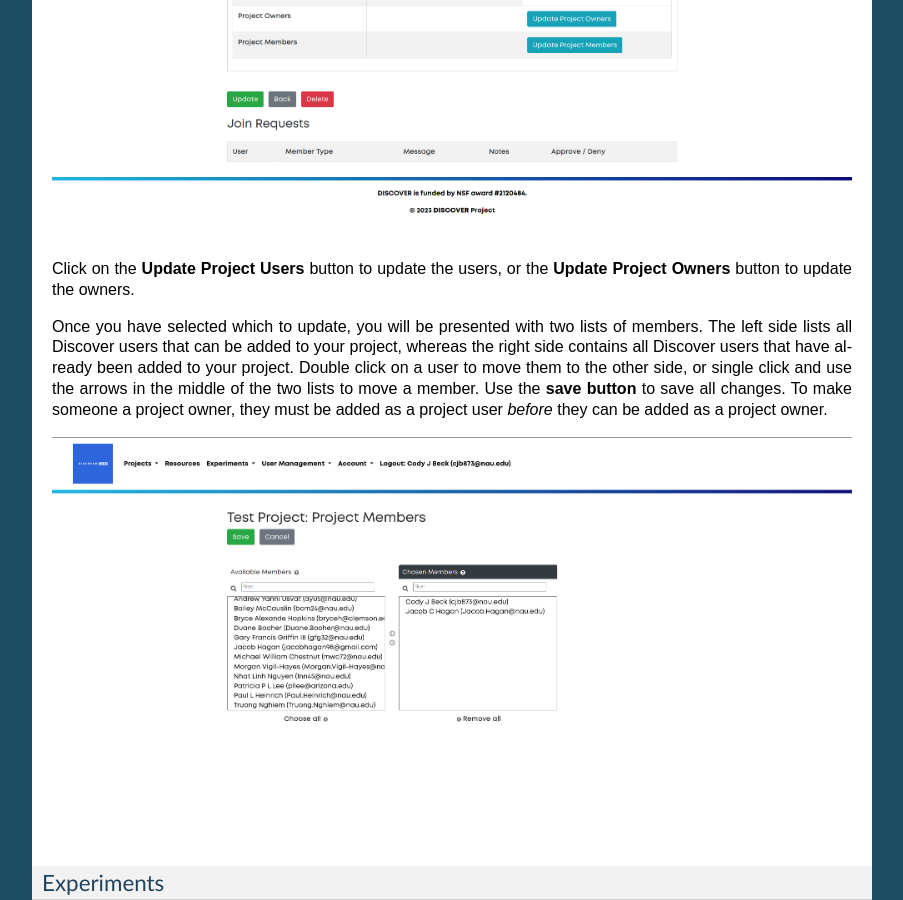
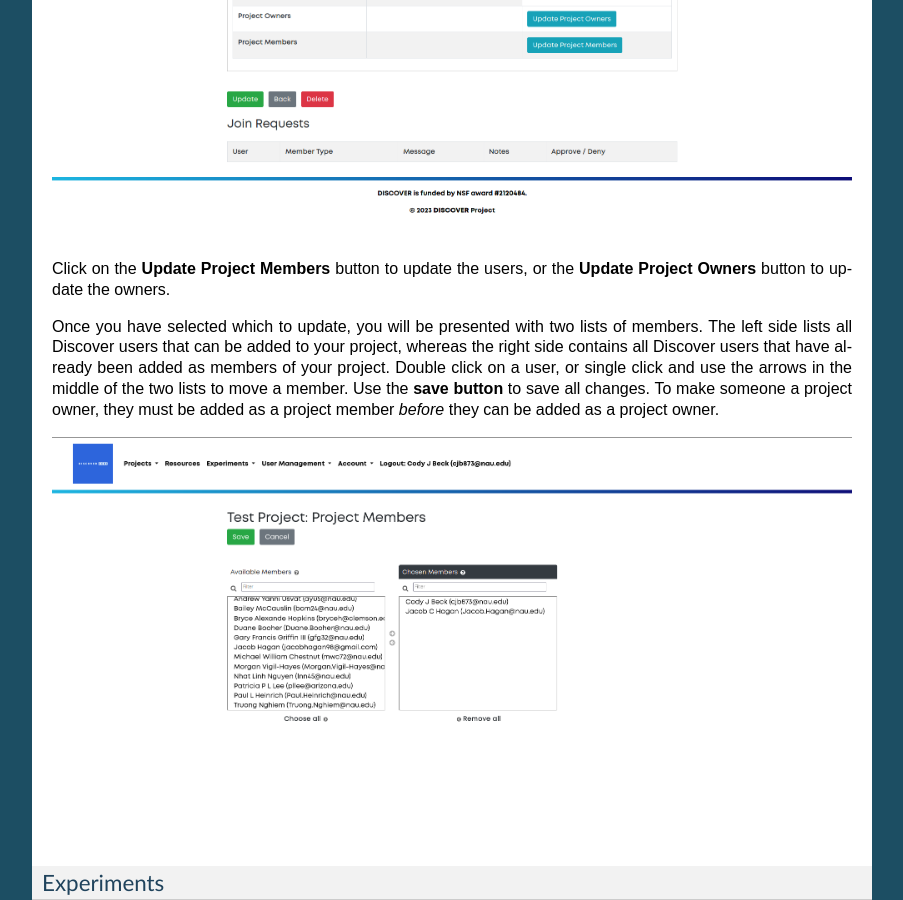
Before and after one commit to DiscoverCCRI/documentation, a Sphinx documentation site: the page built from docs/source/user_manual/project_creation.md, in a window 1280 px wide and 900 px high, scrolled down 2729 px. Shown: the whole window, without its empty margins (198-1101 px from the left). Built offline with Sphinx 7.4.7, drawn with Linux system fonts in a browser that asks for light colours.

Commit message:
Change users to members

```diff
--- a/docs/source/user_manual/project_creation.md
+++ b/docs/source/user_manual/project_creation.md
@@ -53,16 +53,15 @@ To add new users and owners, navigate to the **Membership** tab of your project.
 
 ![Project Users](images/project_users.png)
 
-Click on the **Update Project Users** button to update the users, or the **Update Project Owners**
+Click on the **Update Project Members** button to update the users, or the **Update Project Owners**
 button to update the owners.
 
 Once you have selected which to update, you will be presented with two lists of members.
 The left side lists all Discover users that can be added to your project, whereas the
-right side contains all Discover users that have already been added to your project.
-Double click on a user to move them to the other side, or single click and use the arrows
-in the middle of the two lists to move a member. Use the **save button** to save all changes.
-To make someone a project owner, they must be added as a project user *before* they can be added
-as a project owner.
+right side contains all Discover users that have already been added as members of your project.
+Double click on a user, or single click and use the arrows in the middle of the two lists to
+move a member. Use the **save button** to save all changes. To make someone a project owner,
+they must be added as a project member *before* they can be added as a project owner.
 
 ![Adding users](images/adding_users.png)
 
```
